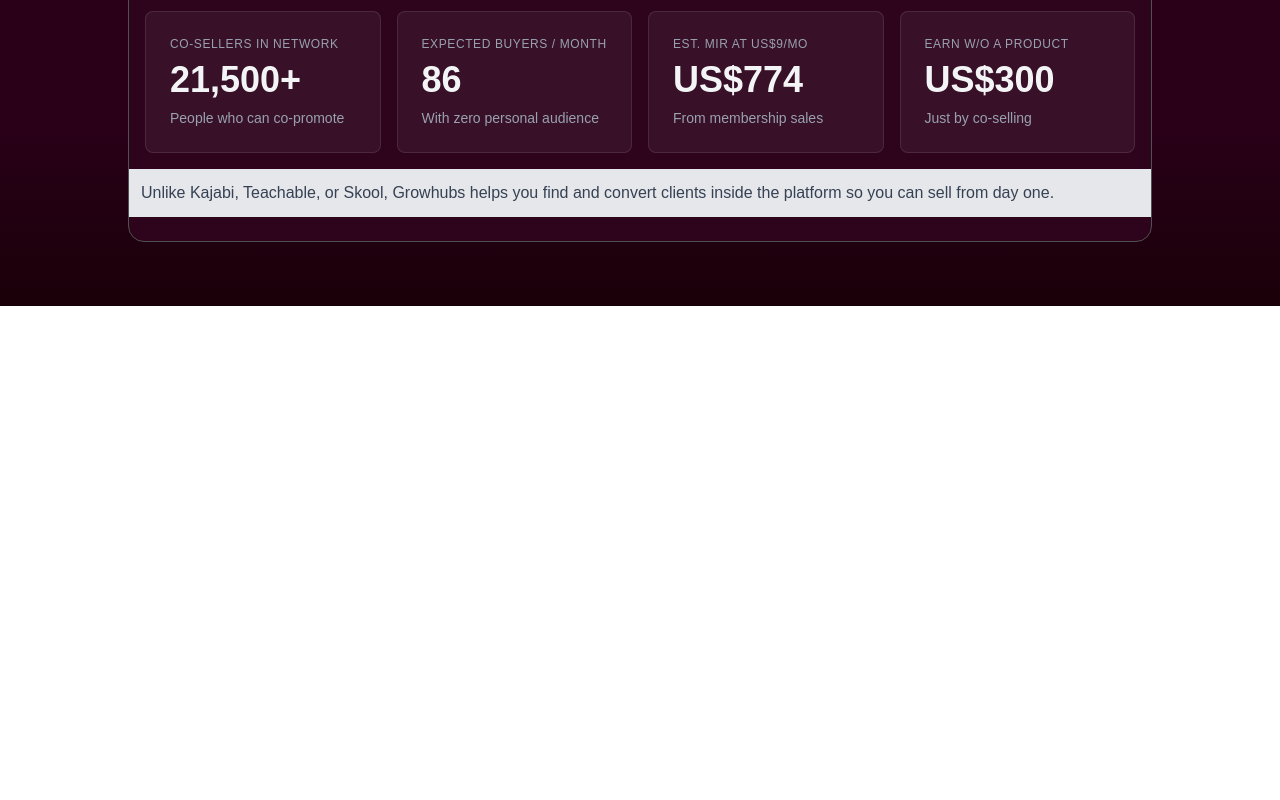
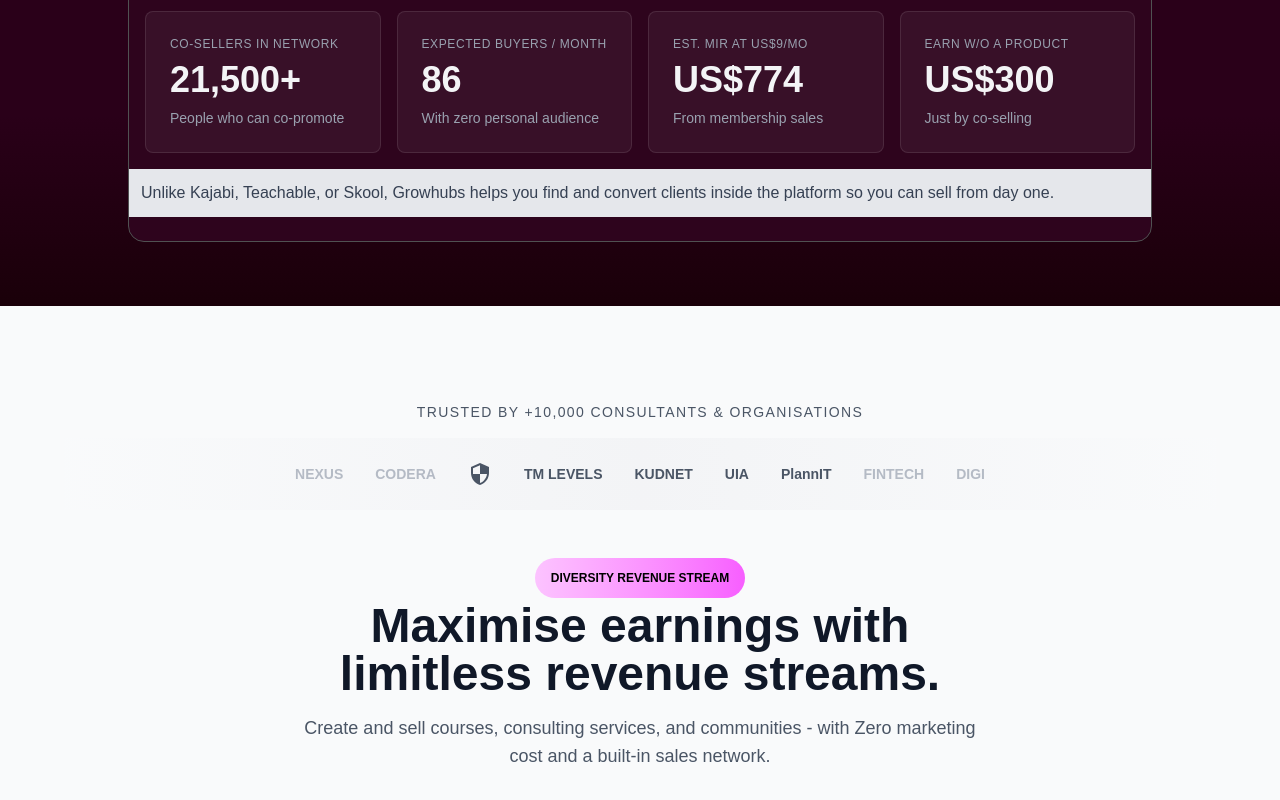
Before and after one commit to SohanurRahman007/WiztecBD, a Next.js app: page / in a window 1280 px wide. Shown: the part 1984-2784 px from the top of the page. Before the commit the page ends 2290 px from the top, so only its background shows below. Built offline with nearby package versions, Linux system fonts and the light colour scheme.

Commit message:
earnings section added

```diff
--- /dev/null
+++ b/app/components/Earnings.jsx
@@ -0,0 +1,193 @@
+import Image from "next/image";
+import {
+  FaLaptopCode,
+  FaUsers,
+  FaHandshake,
+  FaTshirt,
+  FaPodcast,
+  FaCalendarAlt,
+  FaBriefcase,
+  FaArrowRight,
+} from "react-icons/fa";
+
+import { MdOutlineSecurity } from "react-icons/md";
+
+const Earnings = () => {
+  return (
+    // Outer container with light background padding
+    <div className="min-h-screen bg-gray-50 p-4 sm:p-8 md:p-12 lg:p-16">
+      <div className="max-w-7xl mx-auto">
+        {/* 1. Trusted By Section */}
+        <div className="text-center mb-8 pt-8 pb-4">
+          <p className="text-gray-600 uppercase tracking-widest text-sm mb-4">
+            Trusted by +10,000 consultants & organisations
+          </p>
+
+          <div className="flex justify-center bg-gradient-to-r from-gray-50 via-gray-100 to-gray-50 p-6 items-center gap-8 flex-wrap">
+            {/* Left Side - Lighter Text */}
+            <span className="text-sm font-semibold text-gray-400 opacity-70">
+              NEXUS
+            </span>
+
+            <span className="text-sm font-semibold text-gray-400 opacity-70">
+              CODERA
+            </span>
+
+            {/* Middle - Darker Text */}
+            <MdOutlineSecurity className="text-2xl text-gray-600" />
+
+            <span className="text-sm font-semibold text-gray-600">
+              TM LEVELS
+            </span>
+
+            <span className="text-sm font-semibold text-gray-600">KUDNET</span>
+
+            <span className="text-sm font-semibold text-gray-600">UIA</span>
+
+            <span className="text-sm font-semibold text-gray-600">PlannIT</span>
+
+            {/* Right Side - Lighter Text (Mirroring the left) */}
+            <span className="text-sm font-semibold text-gray-400 opacity-70">
+              FINTECH
+            </span>
+
+            <span className="text-sm font-semibold text-gray-400 opacity-70">
+              DIGI
+            </span>
+          </div>
+        </div>
+
+        {/* 2. Headline and Subtitle */}
+        <div className="text-center mb-12">
+          <p className="text-xs uppercase font-semibold text-black bg-gradient-to-r from-[#FCC3FF] to-[#F75EFF] px-4 py-3 rounded-full inline-block mb-1">
+            Diversity Revenue Stream
+          </p>
+
+          <h1 className="text-3xl sm:text-4xl md:text-5xl font-extrabold leading-none text-gray-900 mb-4">
+            Maximise earnings with <br /> limitless revenue streams.
+          </h1>
+
+          <p className="text-gray-600 text-lg max-w-2xl mx-auto">
+            Create and sell courses, consulting services, and communities - with
+            Zero marketing cost and a built-in sales network.
+          </p>
+        </div>
+
+        {/* 3. Static Icons Row (Not Clickable) */}
+        <div className="flex justify-around flex-wrap rounded-full p-3  bg-white mb-12 max-w-6xl mx-auto">
+          {/* Courses Button - Active State */}
+          <div className="bg-[#2A0019] text-white px-4 py-2 rounded-full text-sm flex items-center font-bold shadow-lg ring-2 ring-[#2A0019]/50">
+            <FaLaptopCode className="mr-2 text-base" />
+            Courses
+          </div>
+
+          {/* Other Icons - Inactive State */}
+          <div className=" text-gray-700  text-sm flex items-center font-medium ">
+            <FaUsers className="mr-2 text-base" />
+            Communities
+          </div>
+
+          <div className="text-gray-700  text-sm flex items-center font-medium">
+            <FaHandshake className="mr-2 text-base" />
+            Coaching & Consulting
+          </div>
+
+          <div className="text-gray-700  text-sm flex items-center font-medium">
+            <FaTshirt className="mr-2 text-base" />
+            Merchandise
+          </div>
+
+          <div className="text-gray-700  text-sm flex items-center font-medium">
+            <FaPodcast className="mr-2 text-base" />
+            Podcasts
+          </div>
+
+          <div className="text-gray-700  text-sm flex items-center font-medium">
+            <FaCalendarAlt className="mr-2 text-base" />
+            Events
+          </div>
+
+          <div className="text-gray-700  text-sm flex items-center font-medium">
+            <FaBriefcase className="mr-2 text-base" />
+            Brokerage
+          </div>
+        </div>
+
+        {/* 4. Feature Card (Courses Section) */}
+        <div className="bg-gradient-to-r from-[#802878] via-[#d458ce] to-[#d88ad4] rounded-l-full rounded-r-2xl p-6 sm:p-10 lg:p-16 max-w-6xl mx-auto shadow-2xl">
+          <div className="grid grid-cols-1 lg:grid-cols-2 gap-10 items-center">
+            {/* Left Content */}
+            <div className="text-white">
+              <h2 className="text-4xl font-extrabold mb-4">Courses</h2>
+
+              <p className="mb-6 text-gray-200">
+                Turn your knowledge into structured, sellable products.
+              </p>
+
+              <p className="mb-8 text-sm text-gray-300">
+                Build online, drip, academic or challenge-based courses with
+                built-in tools for gamification, accountability, and engagement.
+                <br />
+                <br />
+                Every course is optimized to deliver value and generate
+                recurring income.
+              </p>
+
+              <div className="text-white bg-[#421b40] font-semibold py-3 px-8 rounded-full flex items-center w-fit">
+                Learn More <FaArrowRight className="ml-2 text-sm" />
+              </div>
+            </div>
+
+            {/* Right Image/Video Preview */}
+            <div className="relative">
+              <div className="rounded-2xl overflow-hidden relative">
+                <Image
+                  src="https://i.ibb.co/SDVL4dQc/DALL-E-2024-08-21-22-58-08-A-realistic-image-of-a-virtual-coaching-session-taking-place-via-video.png"
+                  alt="A creator teaching a course on a laptop"
+                  width={500}
+                  height={350}
+                  className="w-full h-auto object-cover"
+                />
+
+                <div className="absolute bottom-30 left-50 bg-white rounded-lg p-3 shadow-xl w-60">
+                  <div className="flex justify-between items-center">
+                    {/* Lesson/Part Info */}
+                    <div className="flex items-center space-x-2">
+                      <div className="bg-gray-200 text-gray-700 text-xs font-semibold px-2 py-1 rounded-md">
+                        P1
+                      </div>
+                      <div className="text-xs text-gray-500">24 min</div>
+                    </div>
+
+                    {/* Date/User Info */}
+                    <div className="text-right">
+                      <p className="text-sm font-semibold text-gray-800 leading-none">
+                        Lady Dentoo
+                      </p>
+                      <p className="text-xs text-gray-500">Oct 17, 2024</p>
+                    </div>
+                  </div>
+
+                  {/* Simple Playback bar for design (optional) */}
+                  <div className="mt-2 h-1 bg-purple-500 rounded-full w-full"></div>
+                </div>
+
+                {/* The Floating 'Subscribe' Card (Existing Right Card) */}
+                <div className="absolute bottom-45 left-60 *: bg-white rounded-lg p-3 shadow-md shadow-gray-400">
+                  <div className="flex items-center space-x-3">
+                    <div className="bg-blue-600 text-white text-sm font-medium py-1.5 px-3 rounded-full">
+                      Subscribe for $5.00/mo
+                    </div>
+                    <FaArrowRight className="text-gray-500 text-sm" />
+                  </div>
+                </div>
+              </div>
+            </div>
+          </div>
+        </div>
+      </div>
+    </div>
+  );
+};
+
+export default Earnings;
--- a/app/components/Sidebar.jsx
+++ b/app/components/Sidebar.jsx
@@ -209,7 +209,7 @@
 
               <div
                 className="absolute top-1/2 -translate-y-1/2 w-4 h-4 sm:w-5 sm:h-5 bg-white border-2
-                          border-[#7b1450] rounded-full shadow-md cursor-pointer
+                          border-  rounded-full shadow-md cursor-pointer
                           hover:border-[#6b1145] transition-colors z-10"
                 style={{ left: "20%" }}
               >
--- a/app/page.js
+++ b/app/page.js
@@ -1,11 +1,13 @@
 import BuyPage from "./buy/page";
 import CreatorHeroSection from "./components/CreatorHeroSection";
+import Earnings from "./components/Earnings";
 
 export default function Home() {
   return (
     <div className="">
       <BuyPage />
       <CreatorHeroSection />
+      <Earnings />
     </div>
   );
 }
```
